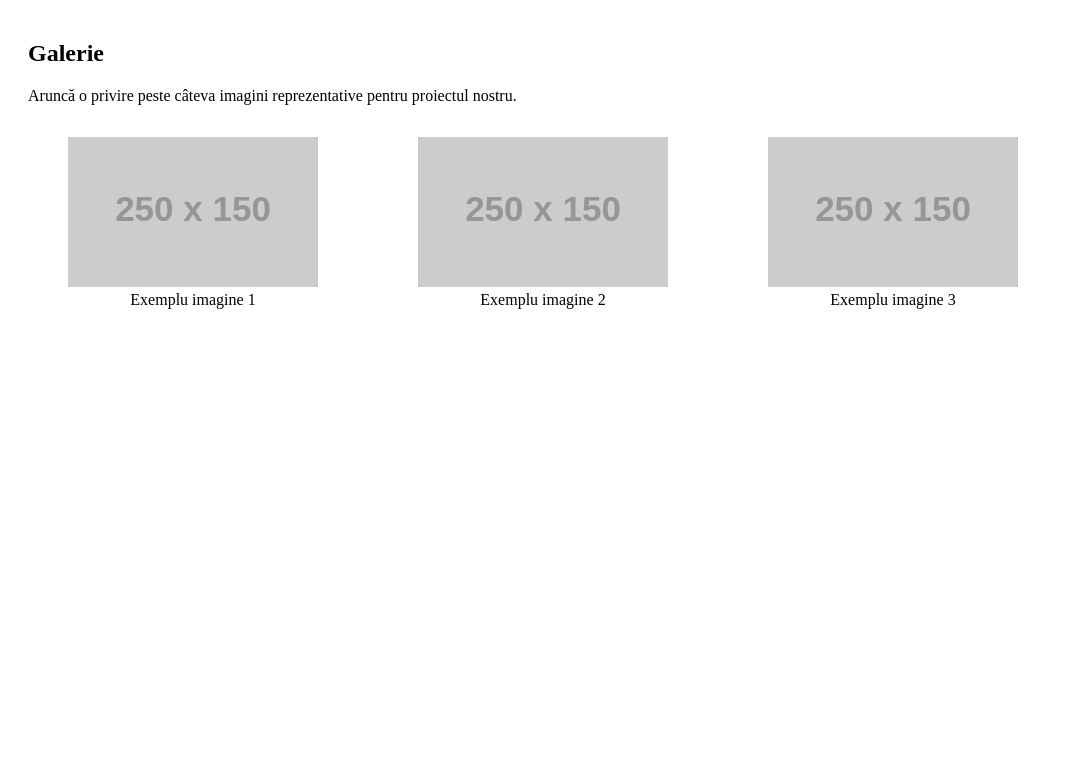
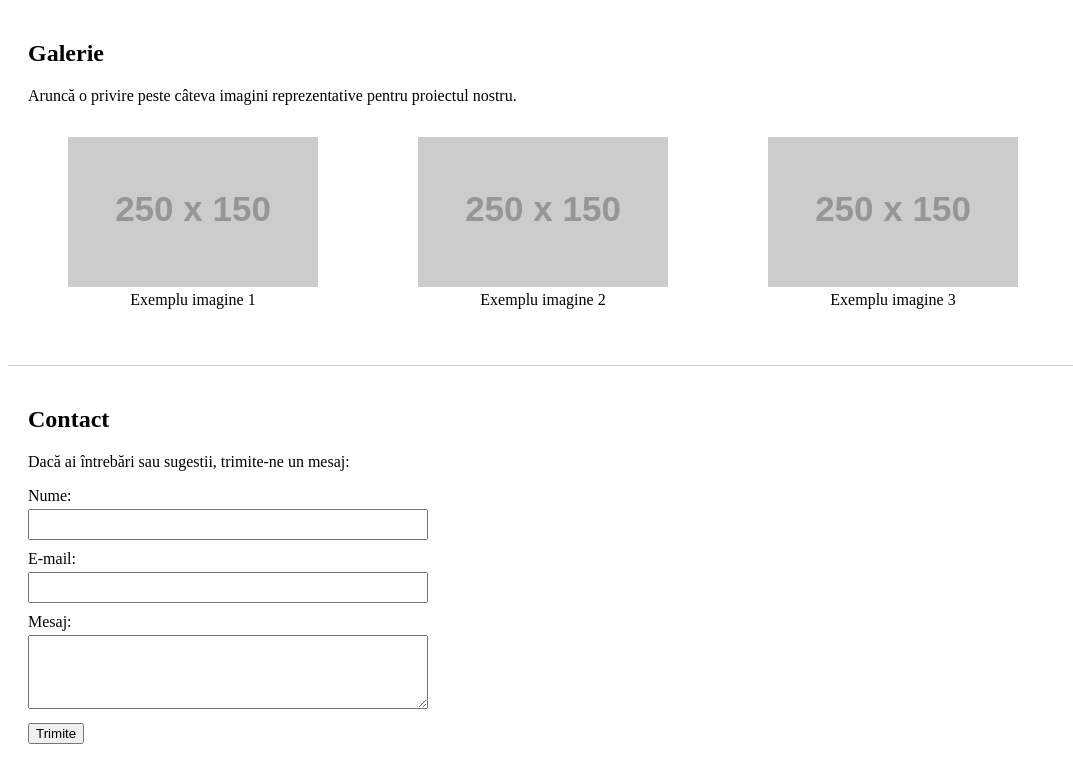
Before and after one commit to resec10/Lab7Repo, a plain HTML site: page index.html in a window 1280 px wide. Shown: the part 138-910 px from the top of the page, without its empty margins (0-1073 px from the left). Before the commit the page ends 800 px from the top, so only its background shows below. Drawn offline with Linux system fonts and the light colour scheme; placeholder pictures from the web are drawn by us.

Commit message:
Adaugarea sectiunii `Contact`

```diff
--- a/index.html
+++ b/index.html
@@ -38,6 +38,32 @@
                 </figure>
             </div>
         </section>
+
+        <section id="contact">
+            <h2>Contact</h2>
+            <p>Dacă ai întrebări sau sugestii, trimite-ne un mesaj:</p>
+
+            <form action="#" method="post" class="contact-form">
+                <div class="form-group">
+                    <label for="nume">Nume:</label>
+                    <input type="text" id="nume" name="nume" required>
+                </div>
+
+                <div class="form-group">
+                    <label for="email">E-mail:</label>
+                    <input type="email" id="email" name="email" required>
+                </div>
+
+                <div class="form-group">
+                    <label for="mesaj">Mesaj:</label>
+                    <textarea id="mesaj" name="mesaj" rows="4"
+                        required></textarea>
+                </div>
+
+                <button type="submit">Trimite</button>
+            </form>
+        </section>
+
         <script src="./script.js"></script>
     </body>
 </html>
--- a/style.css
+++ b/style.css
@@ -15,3 +15,26 @@
 h1{
     color: aqua;
 }
+
+#contact {
+    padding: 20px;
+    border-top: 1px solid #ccc;
+    margin-top: 20px;
+}
+
+.contact-form .form-group {
+    margin-bottom: 10px;
+}
+
+.contact-form label {
+    display: block;
+    margin-bottom: 4px;
+}
+
+.contact-form input,
+.contact-form textarea {
+    width: 100%;
+    max-width: 400px;
+    padding: 6px;
+    box-sizing: border-box;
+}
```
